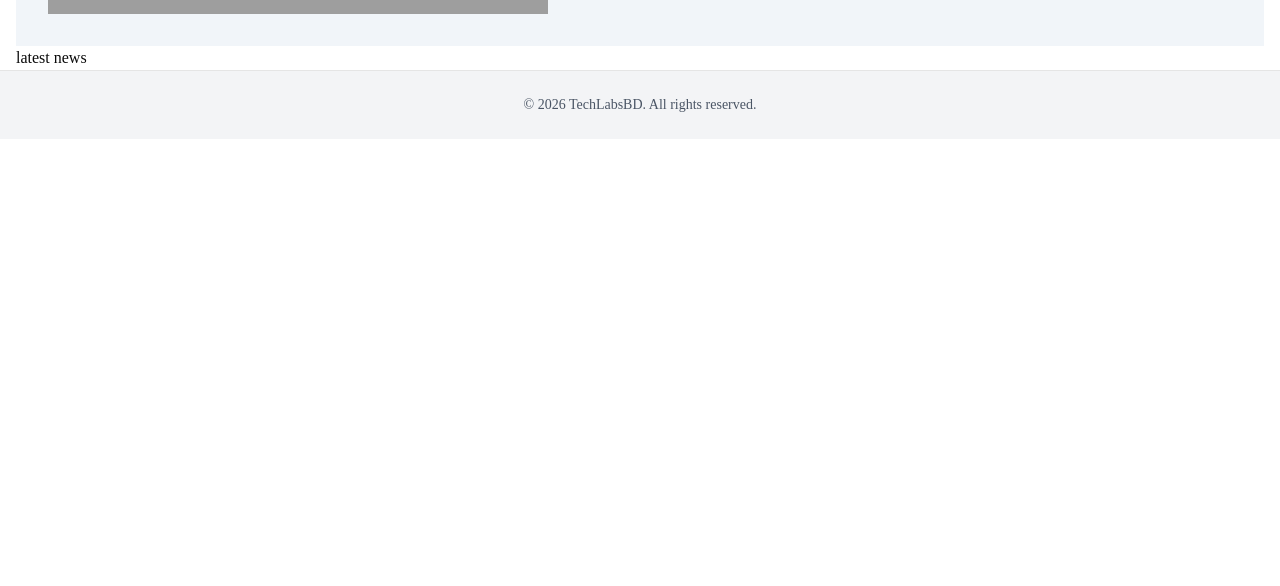
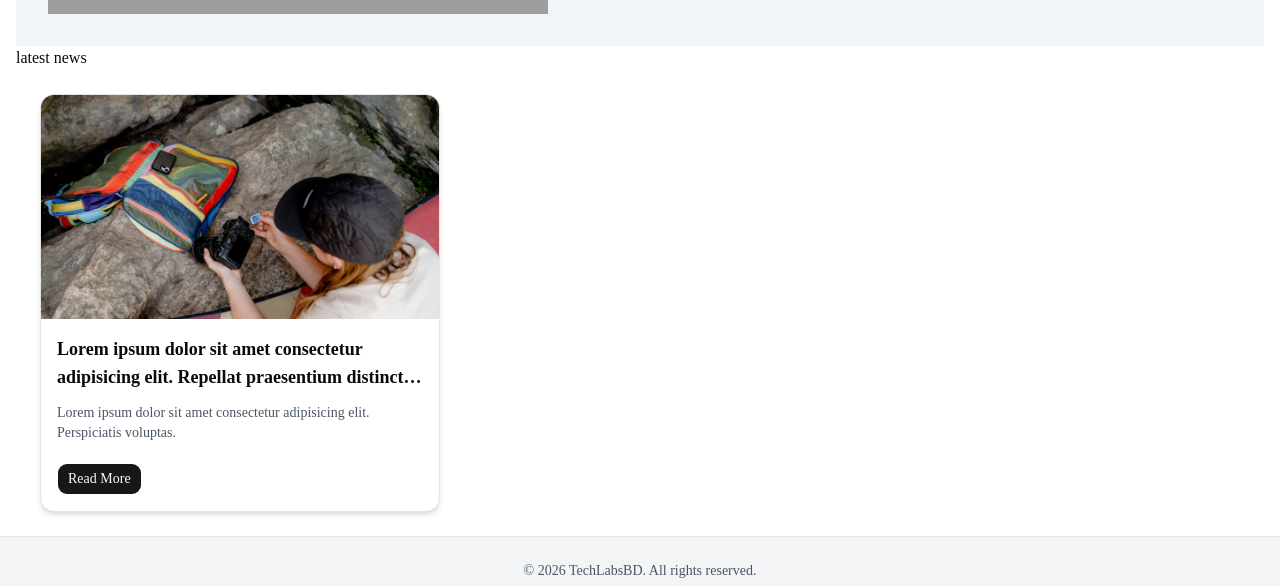
Before and after one commit to Apurbaroy01/next-news-portal, a Next.js app: page / in a window 1280 px wide. Shown: the part 820-1406 px from the top of the page. Before the commit the page ends 959 px from the top, so only its background shows below. Built offline with nearby package versions, Linux system fonts and the light colour scheme; grey boxes are pictures that could not be loaded.

Commit message:
grid set

```diff
--- a/src/app/page.tsx
+++ b/src/app/page.tsx
@@ -1,4 +1,5 @@
 import Banner from "@/components/Shared/Banner";
+import NewsCard from "@/components/Shared/NewsCard";
 
 
 export default function Home() {
@@ -8,6 +9,10 @@ export default function Home() {
 
       <div>
         <h2>latest news</h2>
+
+        <div className="grid p-6 grid-cols-1 md:grid-cols-2 lg:grid-cols-3">
+          <NewsCard />
+        </div>
       </div>
     </div>
   );
--- /dev/null
+++ b/src/components/Shared/NewsCard.tsx
@@ -0,0 +1,41 @@
+import Link from 'next/link';
+import React from 'react';
+import image from '@/assests/banner.jpg';
+import Image from 'next/image';
+import { Button } from '../ui/button';
+
+const NewsCard = () => {
+    return (
+        <div className="border rounded-xl overflow-hidden shadow-md hover:shadow-xl hover:scale-[1.02] transition duration-300 bg-white">
+
+            <Link href="/">
+                <Image
+                    src={image}
+                    width={500}
+                    height={300}
+                    alt="news"
+                    className="w-full h-56 object-cover"
+                />
+            </Link>
+
+            <div className="p-4 space-y-3">
+                <h2 className="text-lg font-semibold line-clamp-2">
+                    Lorem ipsum dolor sit amet consectetur adipisicing elit. Repellat
+                    praesentium distinctio quisquam.
+                </h2>
+
+                <p className="text-sm text-gray-600 line-clamp-3">
+                    Lorem ipsum dolor sit amet consectetur adipisicing elit. Perspiciatis
+                    voluptas.
+                </p>
+
+                <Link href="/">
+                    <Button className="mt-2">Read More</Button>
+                </Link>
+            </div>
+
+        </div>
+    );
+};
+
+export default NewsCard;
```
